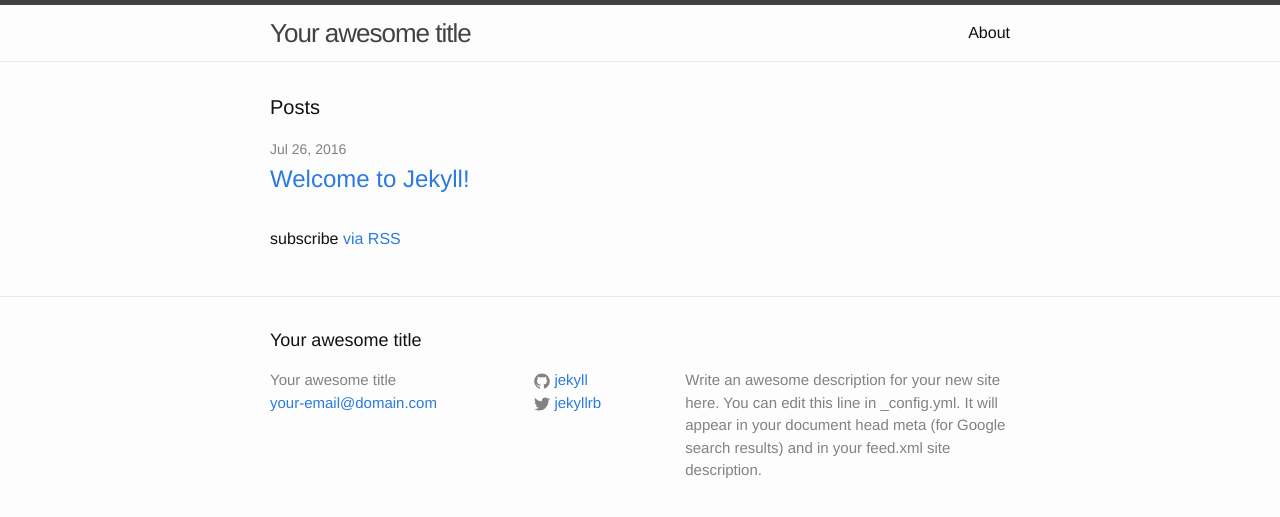
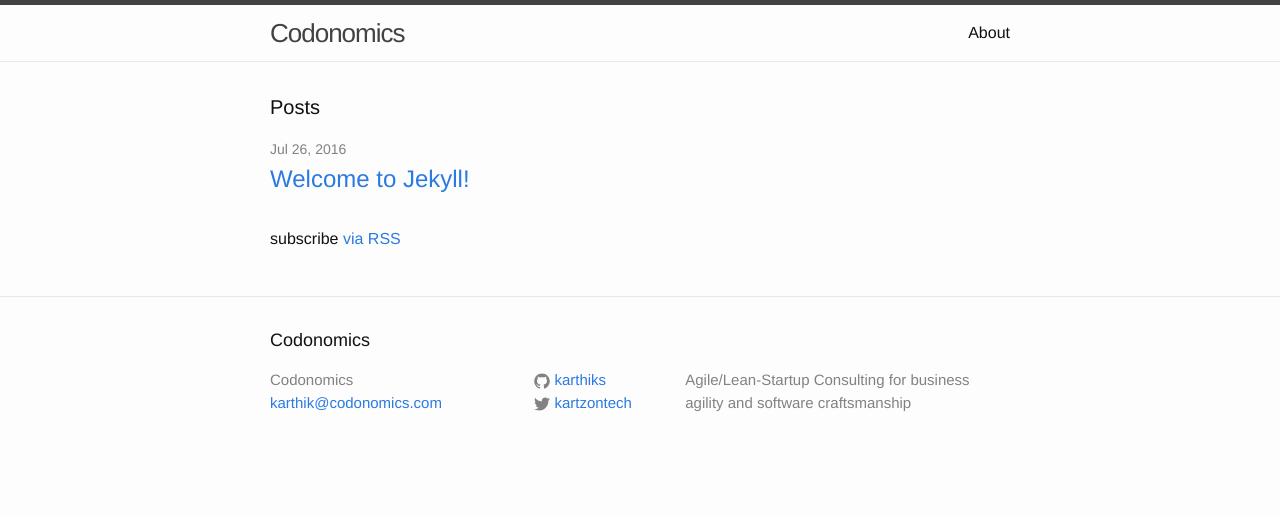
Before and after one commit to FrontendWorks/my-jekyll-site, a Jekyll site: the page built from index.html, in a window 1280 px wide. Shown: the top 517 px of the page. Built offline with Jekyll 4.4.1, drawn with Linux system fonts in a browser that asks for light colours.

Commit message:
Changed config file

```diff
--- a/_config.yml
+++ b/_config.yml
@@ -6,16 +6,14 @@
 # 'jekyll serve'. If you change this file, please restart the server process.
 
 # Site settings
-title: Your awesome title
-email: your-email@domain.com
+title: Codonomics
+email: karthik@codonomics.com
 description: > # this means to ignore newlines until "baseurl:"
-  Write an awesome description for your new site here. You can edit this
-  line in _config.yml. It will appear in your document head meta (for
-  Google search results) and in your feed.xml site description.
+  Agile/Lean-Startup Consulting for business agility and software craftsmanship
 baseurl: "" # the subpath of your site, e.g. /blog
-url: "http://yourdomain.com" # the base hostname & protocol for your site
-twitter_username: jekyllrb
-github_username:  jekyll
+url: "http://codonomics.in" # the base hostname & protocol for your site
+twitter_username: kartzontech
+github_username:  karthiks
 
 # Build settings
 markdown: kramdown
```
